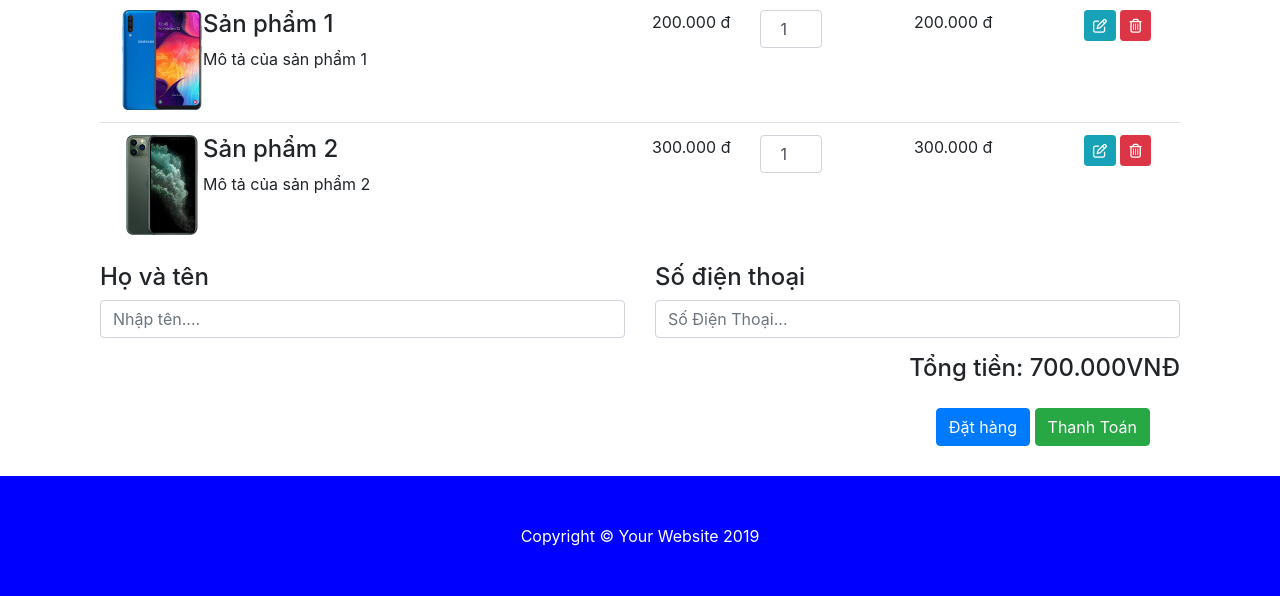
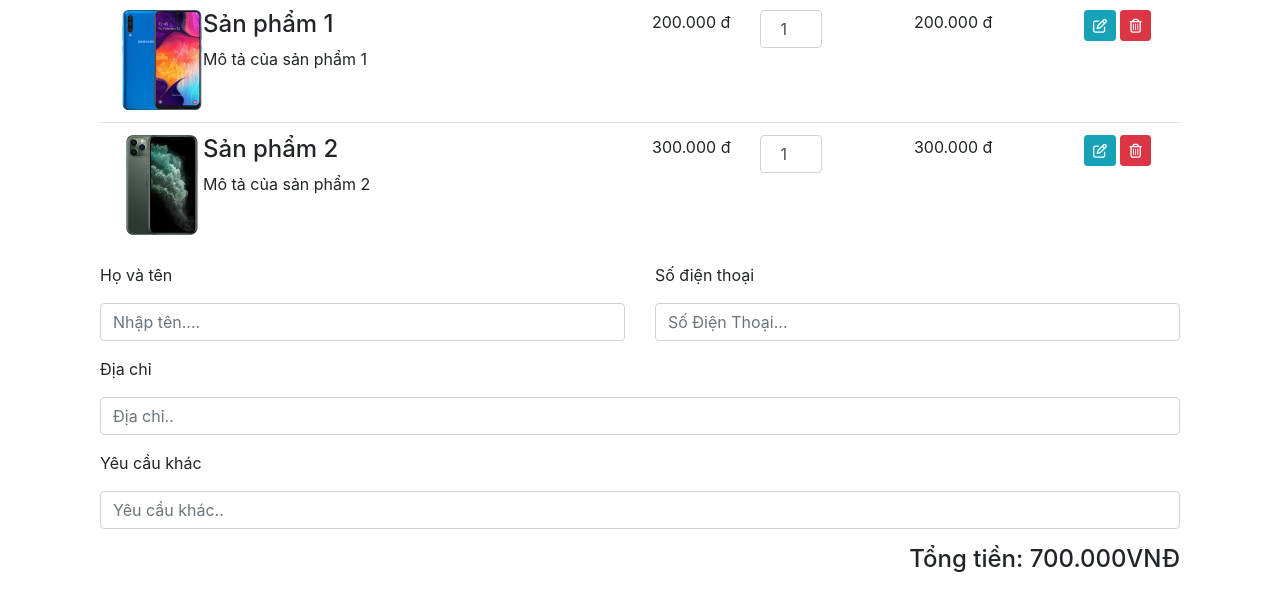
Before and after one commit to opdo/FrontEnd_TMDT, a plain HTML site: page gio-hang.html in a window 1280 px wide. Shown: the part 179-775 px from the top of the page. Drawn offline with Linux system fonts and the light colour scheme; a web font is replaced by a local one.

Commit message:
update gio hang

```diff
--- a/gio-hang.html
+++ b/gio-hang.html
@@ -134,19 +134,24 @@
                         <div class="row">
                             <div class="col-6">
                                 <div class="form-group">
-                                    <h4>Họ và tên</h4>
-                                    <input type="email" class="form-control"
-                                        placeholder="Nhập tên....">
+                                    <p>Họ và tên</p>
+                                    <input type="email" class="form-control" placeholder="Nhập tên....">
                                 </div>
                             </div>
                             <div class="col-6">
                                 <div class="form-group">
-                                    <h4>Số điện thoại</h4>
-                                    <input type="email" class="form-control"
-                                        placeholder="Số Điện Thoại...">
+                                    <p>Số điện thoại</p>
+                                    <input type="email" class="form-control" placeholder="Số Điện Thoại...">
                                 </div>
                             </div>
-                            <div></div>
+                        </div>
+                        <div class="form-group">
+                            <p>Địa chỉ</p>
+                            <input type="email" class="form-control" placeholder="Địa chỉ..">
+                        </div>
+                        <div class="form-group">
+                            <p>Yêu cầu khác</p>
+                            <input type="email" class="form-control" placeholder="Yêu cầu khác..">
                         </div>
                     </div>
                     <div class="tong-tien">
```
